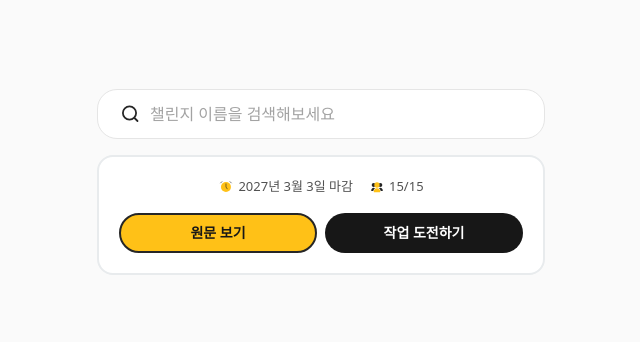
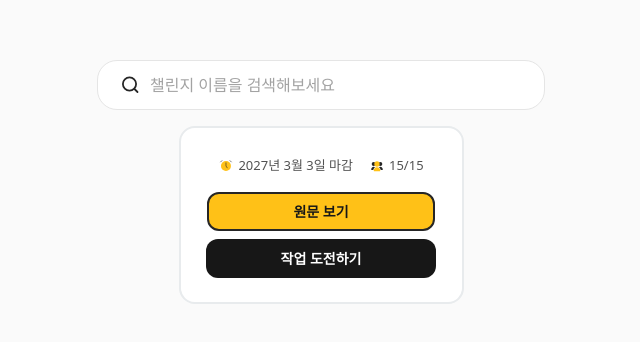
Before and after one commit to quothraven1122/13-docthru-2-FE, a Next.js app: page /test in a window 1280 px wide. Shown: the part 218-560 px from the top of the page, without its empty margins (319-959 px from the left). Built offline with nearby package versions, Linux system fonts and the light colour scheme.

Commit message:
feat: #33 container 반응형 추가

```diff
--- a/src/components/Container.jsx
+++ b/src/components/Container.jsx
@@ -4,13 +4,15 @@ import dateUtils from "@/utils/date";
 
 export default function Container({ date, maxMember, member, onViewOriginal, onChallenge }) {
   const challengeDisabled = dateUtils.isPastDeadline(date);
+  const buttonBaseClassName =
+    "flex flex-1 md:flex-none items-center justify-center whitespace-nowrap rounded-[12px] border-2 px-4 py-[0.44rem] text-[0.875rem] font-bold";
 
   return (
-    <div className="flex w-full max-w-md flex-col gap-4 rounded-2xl border-2 border-gray-100 bg-white p-5">
+    <div className="flex w-full flex-col gap-4 rounded-2xl border-2 border-gray-100 bg-white p-5 md:max-w-62.75 md:pt-7 md:pb-6 md:px-4 lg:max-w-71.25">
       <div className="flex items-center justify-center gap-4">
         <div className="flex items-center gap-1">
           <Image src="/icons/ic_deadline_s.svg" alt="마감일" width={16} height={16} />
-          <span className="text-[13px] font-normal text-gray-600">{date} 마감</span>
+          <span className="text-[13px] whitespace-nowrap font-normal text-gray-600">{date} 마감</span>
         </div>
         <div className="flex items-center gap-1">
           <Image src="/icons/ic_person_small.svg" alt="인원" width={16} height={16} />
@@ -20,11 +22,11 @@ export default function Container({ date, maxMember, member, onViewOriginal, onC
         </div>
       </div>
 
-      <div className="flex items-center gap-2">
+      <div className="flex items-center gap-2 md:flex-col">
         <button
           type="button"
           onClick={onViewOriginal}
-          className="flex h-10 flex-1 items-center justify-center whitespace-nowrap rounded-full border-2 border-brand-dark bg-brand-yellow px-4 text-sm font-bold text-gray-900"
+          className={`${buttonBaseClassName} border-brand-dark bg-brand-yellow text-gray-900 md:px-[4.22rem]  lg:px-[5.28rem] `}
         >
           원문 보기
         </button>
@@ -32,7 +34,7 @@ export default function Container({ date, maxMember, member, onViewOriginal, onC
           type="button"
           onClick={onChallenge}
           disabled={challengeDisabled}
-          className="flex h-10 flex-1 items-center justify-center whitespace-nowrap rounded-full border-2 border-transparent bg-gray-900 px-4 text-sm font-bold text-white disabled:bg-gray-200 disabled:text-gray-400"
+          className={`${buttonBaseClassName} border-transparent bg-gray-900 text-white disabled:bg-gray-200 disabled:text-gray-400 md:px-[3.47rem] lg:px-[4.53rem]`}
         >
           작업 도전하기
         </button>
```
